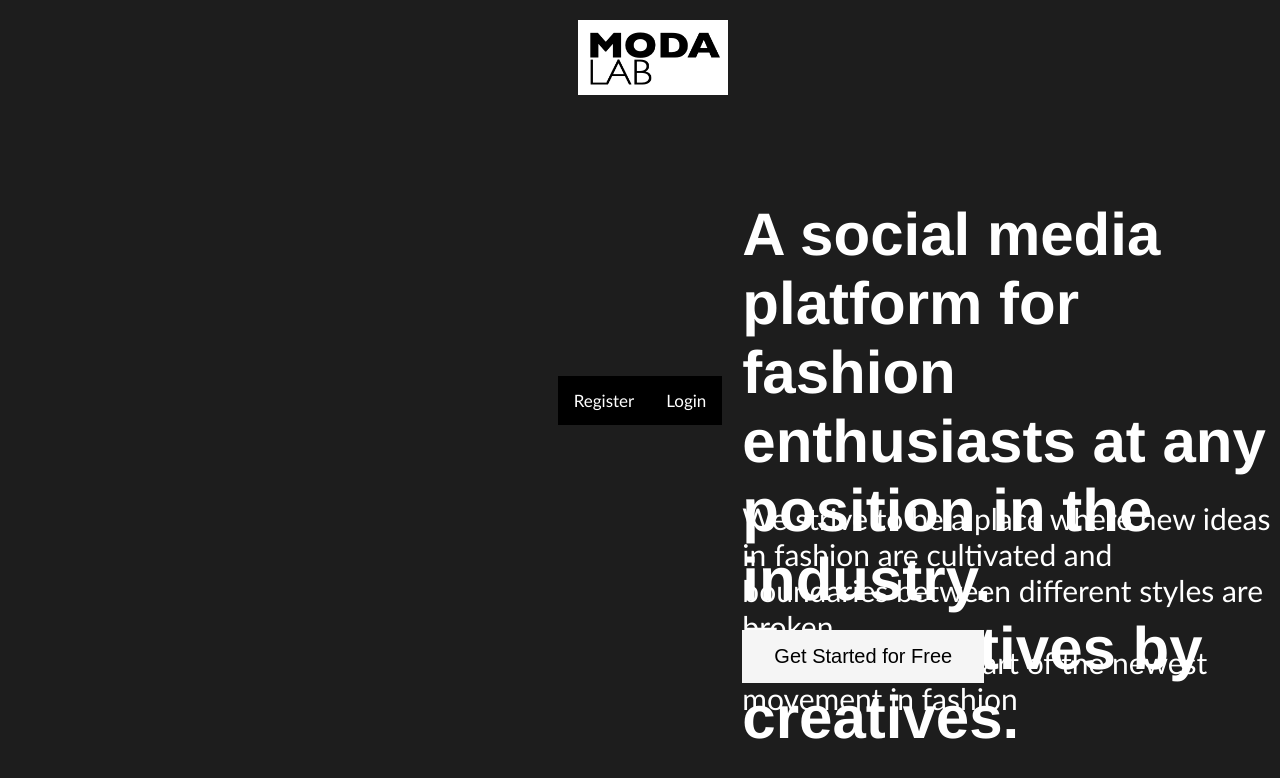
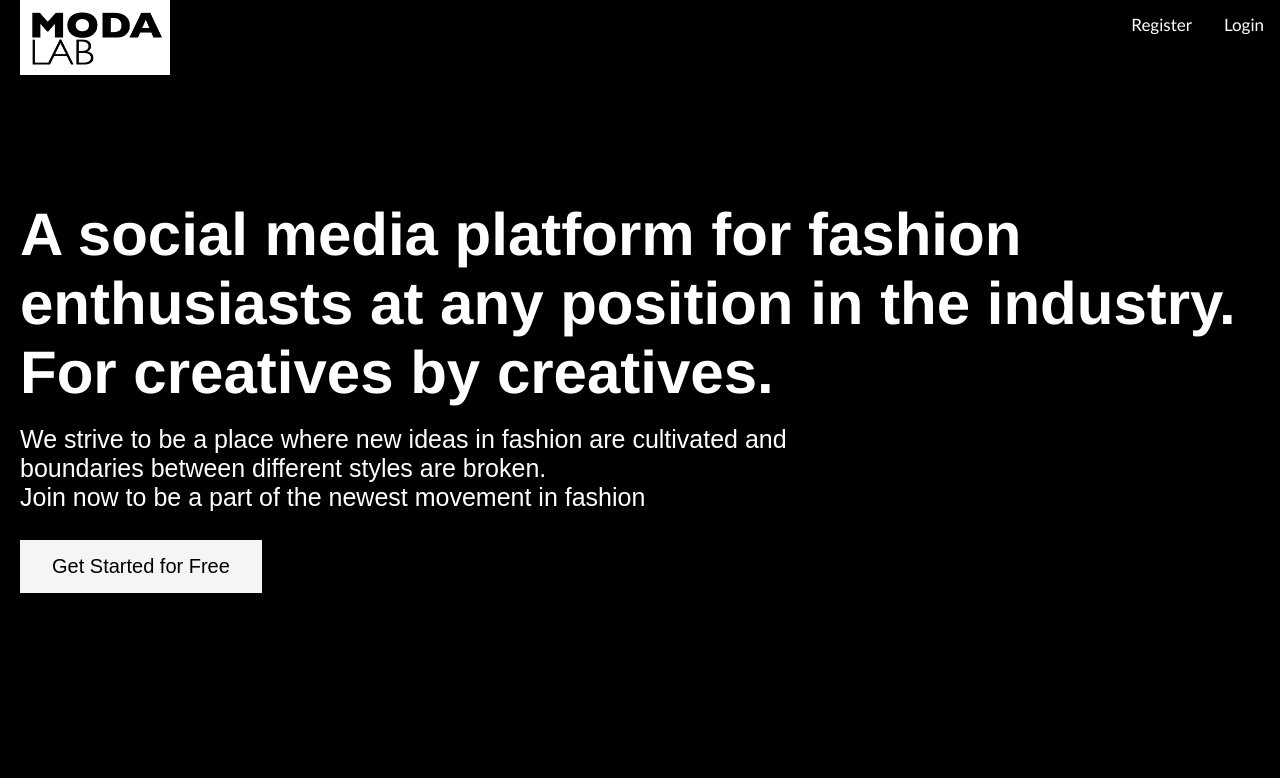
Before and after one commit to Nick-McK/Moda-Collab-App, a website: page landing_page.html in a window 1280 px wide. Drawn offline with Linux system fonts and the light colour scheme.

Commit message:
landing page bug fix

```diff
--- a/landing_page.html
+++ b/landing_page.html
@@ -2,7 +2,7 @@
     <head>
         <meta name="viewport" content="width=device-width, initial-scale=1">
         <title>Moda Lab</title>
-        <link rel="stylesheet" type="text/css" href="/public/style.css" />
+        <link rel="stylesheet" type="text/css" href="style.css" />
     </head>
     <body>
         <section class = "header">
--- a/style.css
+++ b/style.css
@@ -2,6 +2,7 @@ body {
     margin: 0;
     padding: 0;
     background-color: black;
+
 }
 
 /* Text CSS */
@@ -21,6 +22,7 @@ h2{
 .comp_txt {
     overflow:hidden;
     text-decoration: none;
+    display: flex;
 }
 
 .comp_txt h2 {
@@ -53,8 +55,8 @@ h2{
   width: 150;
   height: 75;
   margin-left: 20;
-  position: fixed;
-  top: 20px;
+  position:fixed;
+  top: 0;
 }
 
 .topnav a {
```
Also changed, not shown: 1 other file.
